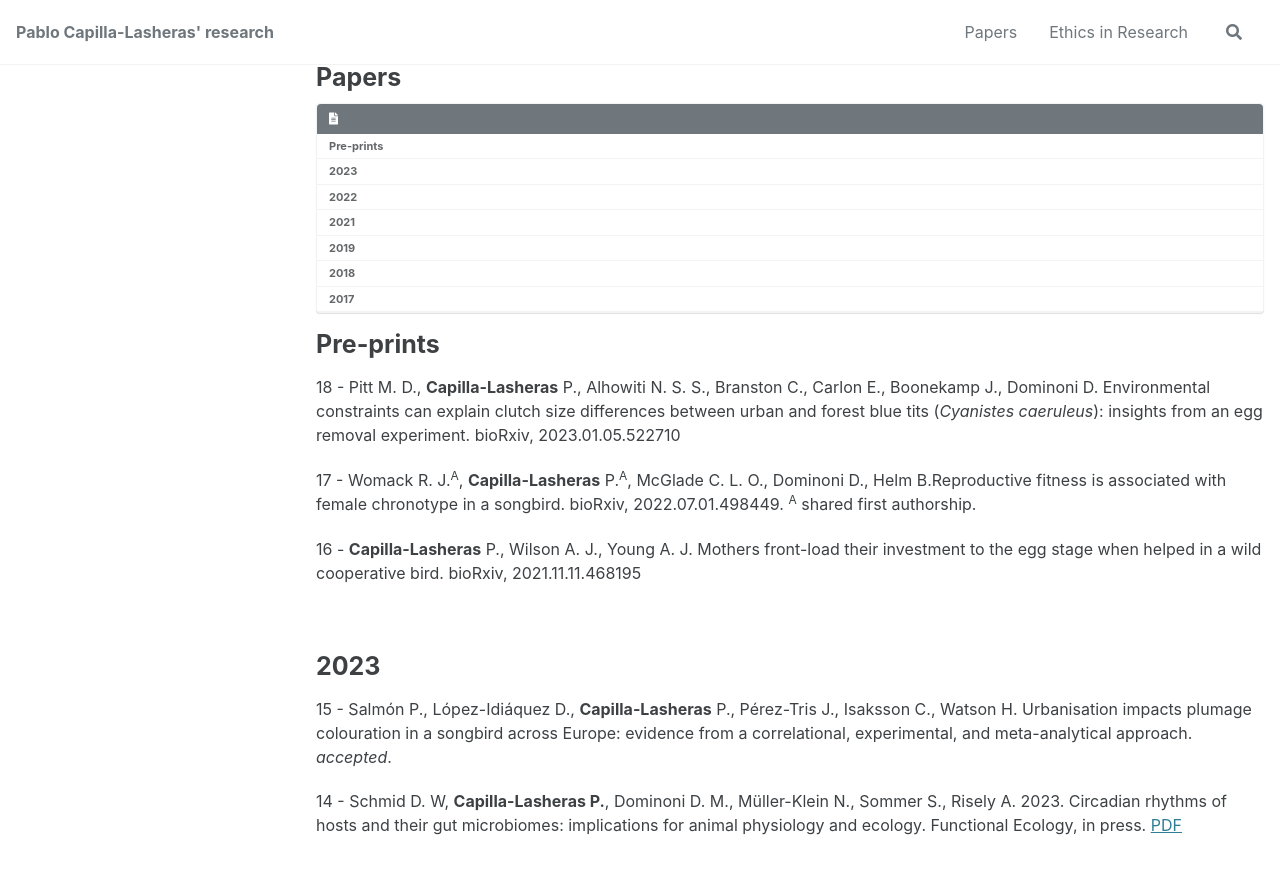
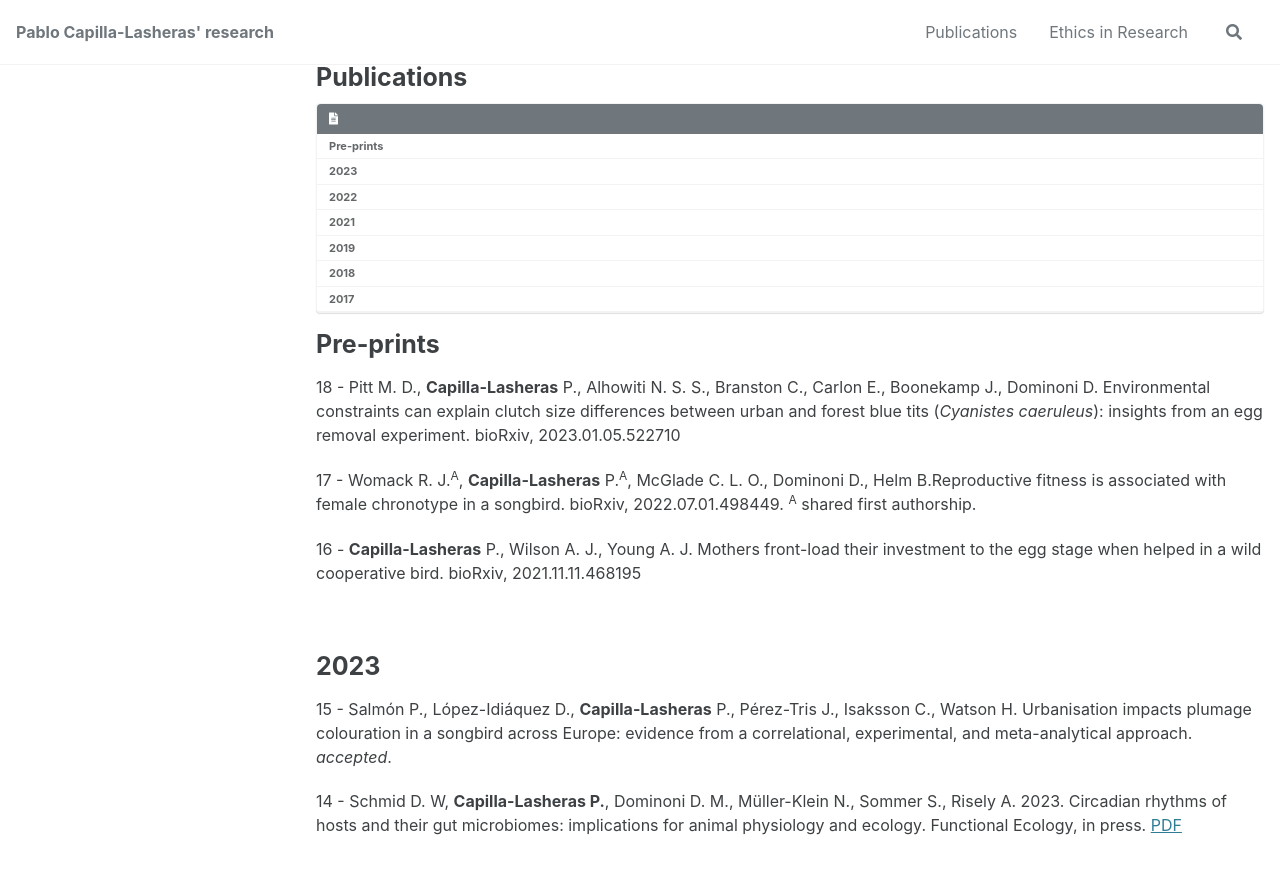
Before and after one commit to PabloCapilla/PabloCapilla.github.io, a Jekyll site: the page built from _pages/papers.md, in a window 1280 px wide and 900 px high. Shown: the top 874 px of the window. Built offline with Jekyll 4.4.1, drawn with Linux system fonts in a browser that asks for light colours; cached includes are drawn as plain includes; a script that is not in the unit is left out; comment, search, counter and statistics services are not loaded.

Commit message:
New pubs layout

```diff
--- a/_data/navigation.yml
+++ b/_data/navigation.yml
@@ -7,7 +7,8 @@ main:
 #    url: /the_scops_owl_project/
 #  - title: "Sparrow weavers"
 #    url: /sparrow_weavers/
-  - title: "Papers"
+  - title: "Publications"
     url: /papers/
+    output: true
   - title: "Ethics in Research"
     url: "/ethics/"
--- a/_layouts/publications.html
+++ b/_layouts/publications.html
@@ -5,10 +5,10 @@ layout: default
 <div id="main" role="main">
   <div class="container">
     <div class="row">
-      <div class="col-lg-3">
+      <div class="col-lg-3 order-lg-1">
         {% include sidebar.html %}
       </div>
-      <div class="col-lg-9">
+      <div class="col-lg-9 order-lg-2">
         <article class="page">
           {% unless page.header.overlay_color or page.header.overlay_image %}
             <h1 class="page__title">{{ page.title }}</h1>
--- a/_pages/papers.md
+++ b/_pages/papers.md
@@ -1,8 +1,10 @@
 ---
 permalink: /papers/
-title: "Papers"
+title: "Publications"
 layout: publications
 classes: wide
+sidebar:
+  nav: "publications"
 ---
 
 {% include toc %}
```
